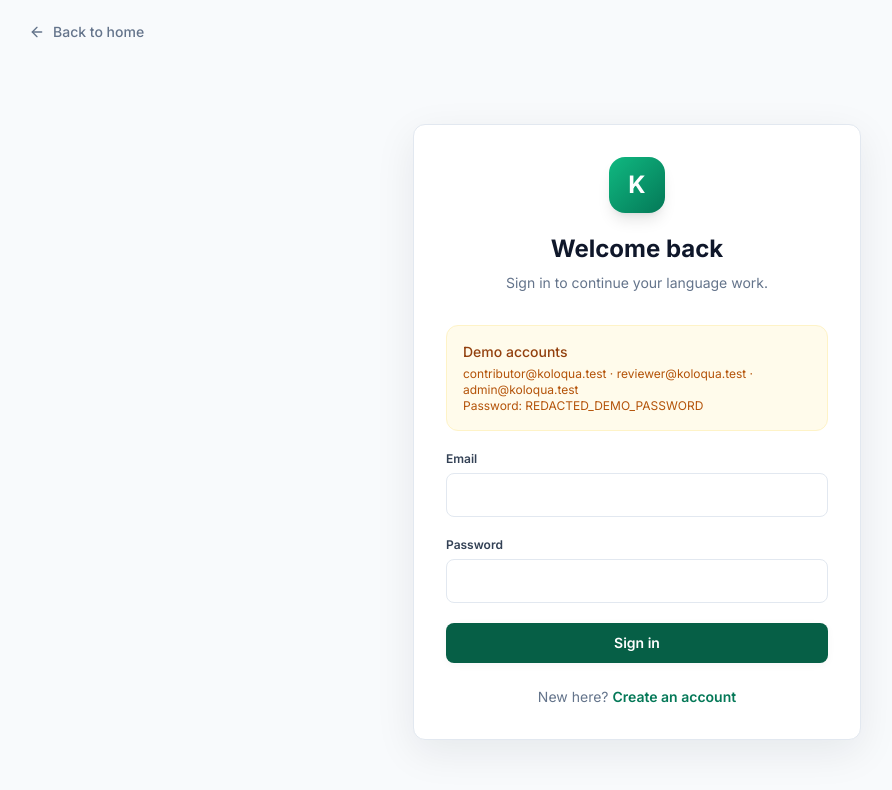
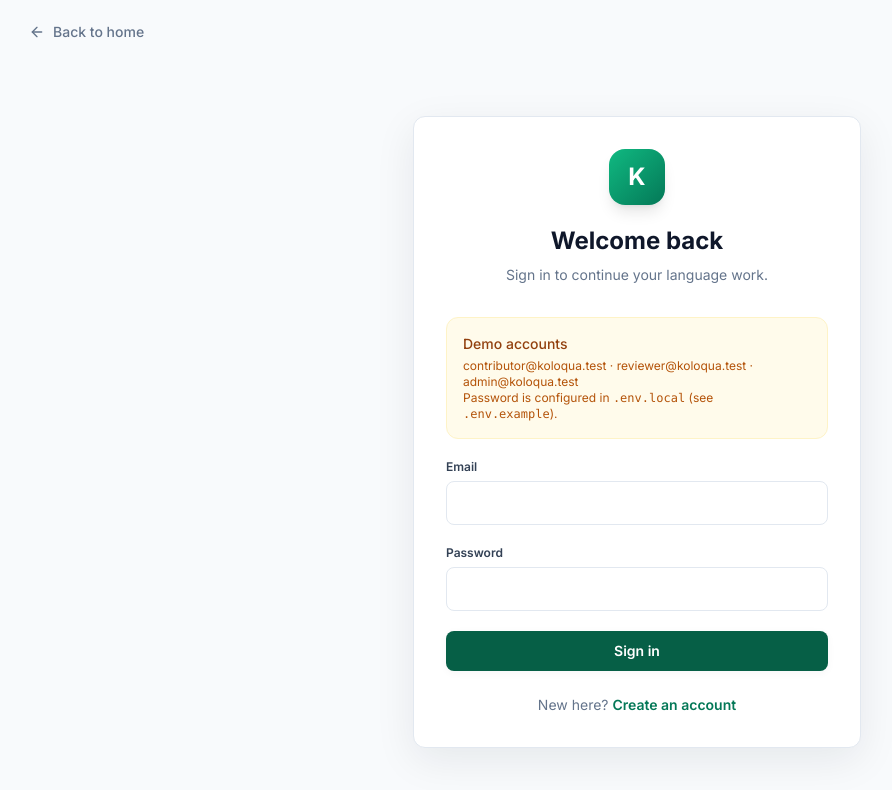
Before and after one commit to ykamara7041/Koloqua-AI-Language-Lab, a Next.js app: page / in a window 1280 px wide. Both pictures are taken after a click on the button "Get started". Shown: the top 790 px of the page, without its empty margins (3-895 px from the left). Built offline with nearby package versions, Linux system fonts and the light colour scheme.

Commit message:
Remove demo credentials from source; use env vars

```diff
--- a/app/components/views/Login.tsx
+++ b/app/components/views/Login.tsx
@@ -126,7 +126,7 @@ export function Login({ onBack }: LoginProps) {
                 <div className="bg-amber-50 border border-amber-100 rounded-xl p-4 text-sm">
                   <p className="font-medium text-amber-800 mb-1">Demo accounts</p>
                   <p className="text-amber-700 text-xs">contributor@koloqua.test · reviewer@koloqua.test · admin@koloqua.test</p>
-                  <p className="text-amber-700 text-xs">Password: REDACTED_DEMO_PASSWORD</p>
+                  <p className="text-amber-700 text-xs">Password is configured in <code>.env.local</code> (see <code>.env.example</code>).</p>
                 </div>
 
                 <Input label="Email" type="email" value={email} onChange={(e) => setEmail(e.target.value)} error={errors.email} autoComplete="email" />
--- a/app/contexts/AuthContext.tsx
+++ b/app/contexts/AuthContext.tsx
@@ -3,7 +3,6 @@
 import { createContext, useContext, useState, useCallback, useEffect, type ReactNode } from "react";
 import type { User, Role } from "@/app/lib/types";
 import { useLocalStorage } from "@/app/hooks/useLocalStorage";
-import { hashPassword } from "@/app/lib/security";
 
 interface AuthContextValue {
   user: User | null;
@@ -21,12 +20,6 @@ const DEMO_USERS: User[] = [
   { id: "u-003", name: "Admin User", email: "admin@koloqua.test", role: "admin", institution: "Koloqua AI", isAdult: true, hasConsented: true, joinedAt: "2025-11-20" },
 ];
 
-const DEMO_PASSWORDS: Record<string, string> = {
-  "contributor@koloqua.test": hashPassword("REDACTED_DEMO_PASSWORD"),
-  "reviewer@koloqua.test": hashPassword("REDACTED_DEMO_PASSWORD"),
-  "admin@koloqua.test": hashPassword("REDACTED_DEMO_PASSWORD"),
-};
-
 export function AuthProvider({ children }: { children: ReactNode }) {
   const { value: stored, setValue: setStored, hydrated } = useLocalStorage<User | null>("koloqua_user_v2", null);
   const [user, setUser] = useState<User | null>(null);
@@ -42,7 +35,11 @@ export function AuthProvider({ children }: { children: ReactNode }) {
   const login = useCallback((email: string, password: string) => {
     const target = DEMO_USERS.find((u) => u.email.toLowerCase() === email.toLowerCase());
     if (!target) return { ok: false, error: "No account found for that email." };
-    if (DEMO_PASSWORDS[target.email] !== hashPassword(password)) {
+    const demoPassword = process.env.NEXT_PUBLIC_DEMO_PASSWORD;
+    if (!demoPassword) {
+      return { ok: false, error: "Demo password is not configured." };
+    }
+    if (password !== demoPassword) {
       return { ok: false, error: "Incorrect password." };
     }
     setStored(target);
--- a/app/lib/security.ts
+++ b/app/lib/security.ts
@@ -36,8 +36,10 @@ export function validatePassword(password: string): { ok: boolean; reason?: stri
 
 export function hashPassword(password: string): string {
   // Placeholder for a real PBKDF2/Argon2 hash. Never ship this.
+  // Salt is read from env so it is not hardcoded in source.
+  const salt = process.env.NEXT_PUBLIC_DEMO_SALT || "";
   const encoder = new TextEncoder();
-  const data = encoder.encode(password + "REDACTED_DEMO_SALT");
+  const data = encoder.encode(password + salt);
   return btoa(String.fromCharCode(...new Uint8Array(data.slice(0, 16))));
 }
 
```
Also changed, not shown: 2 other files (tests, documents, lock files or other folders).
